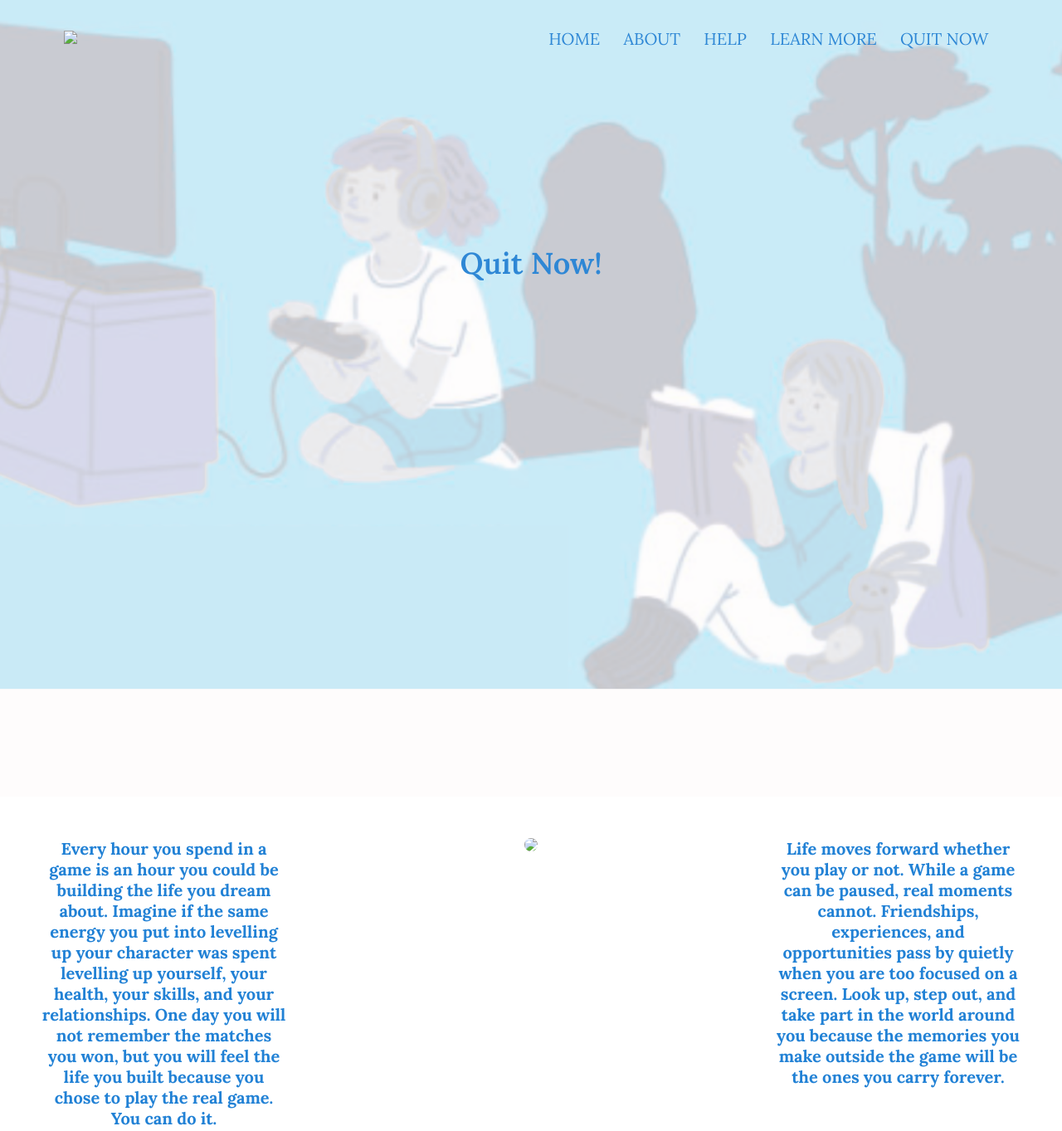
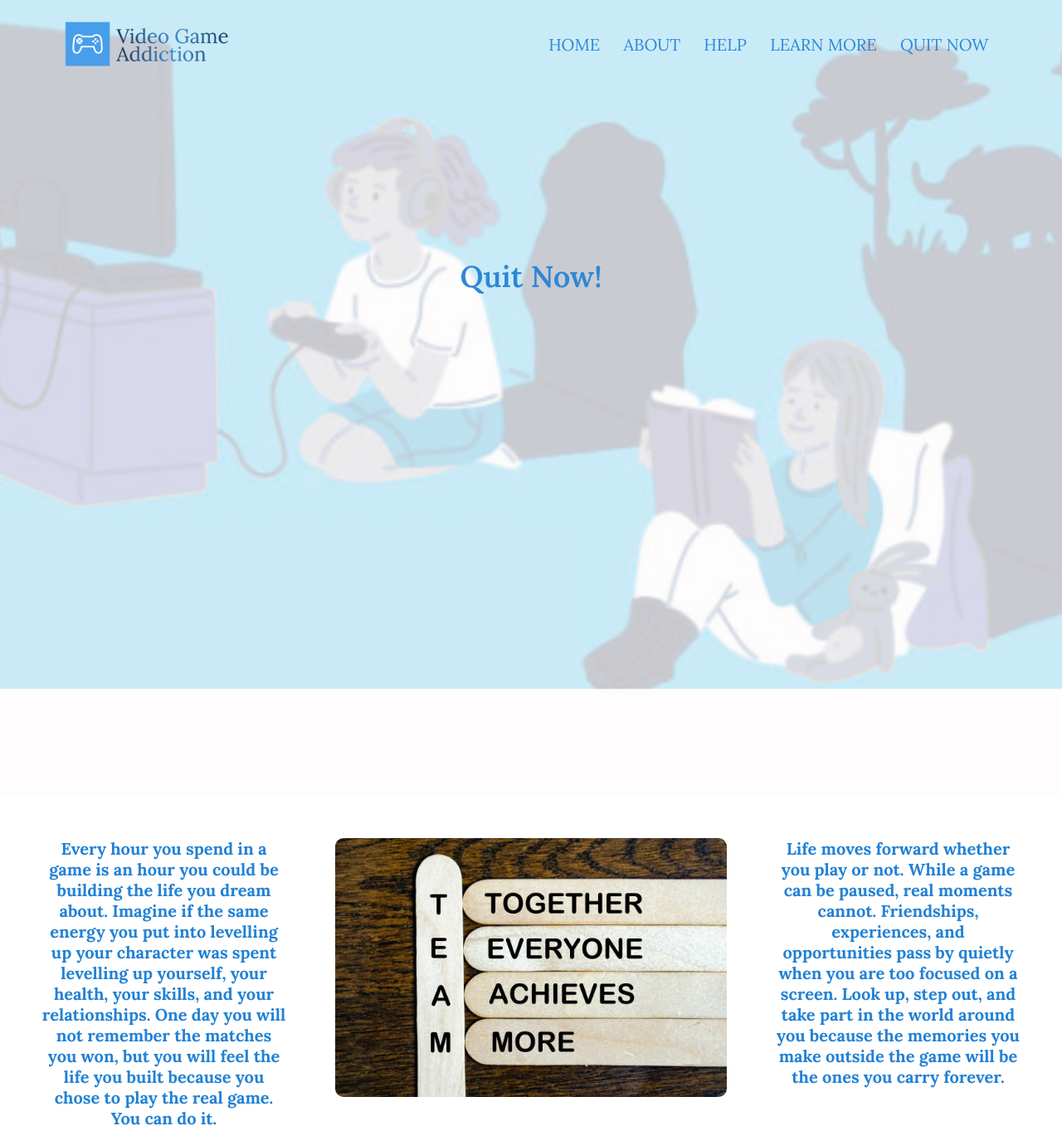
Before and after one commit to 21349wghs/addiction-to-videogame, a plain HTML site: page quitnow.html in a window 1280 px wide. Shown: the top 1363 px of the page at 83% size. Drawn offline with Linux system fonts and the light colour scheme; files whose address does not match are found by name.

Commit message:
Update quitnow.html

```diff
--- a/quitnow.html
+++ b/quitnow.html
@@ -8,12 +8,12 @@
     <link rel="preconnect" href="https://fonts.gstatic.com" crossorigin>
     <link href="https://fonts.googleapis.com/css2?family=Lora:ital,wght@0,400..700;1,400..700&display=swap" rel="stylesheet">
     <link rel="stylesheet" href="https://cdnjs.cloudflare.com/ajax/libs/font-awesome/6.5.0/css/all.min.css">
-    <link rel="icon" href="images/smalllogo.png" type="image/png">
+    <link rel="icon" href="smalllogo.png" type="image/png">
 </head>
 <body>
     <section class="quit-header">
         <nav>
-            <a href="index.html"> <img src="images/newlogo.png"></a>
+            <a href="index.html"> <img src="newlogo.png"></a>
             <div class="nav-links" id="navLinks">
                 <i class="fa fa-times" onclick="hideMenu()"></i>
                 <ul>
@@ -35,7 +35,7 @@
     </div>
     <div class="inspiration-image">
         <a href="https://www.istockphoto.com" target="_blank">
-        <img src="images/team.jpg">
+        <img src="team.jpg">
         </a>
     </div>
     <div class="inspiration-right">
```
